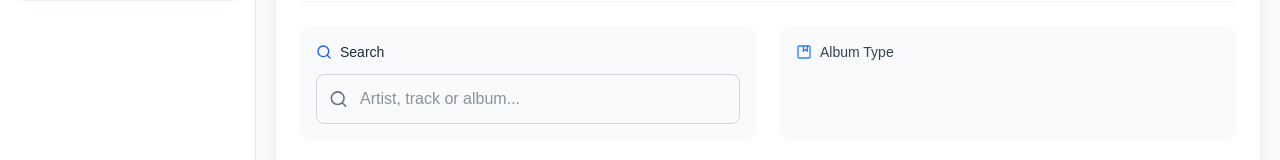
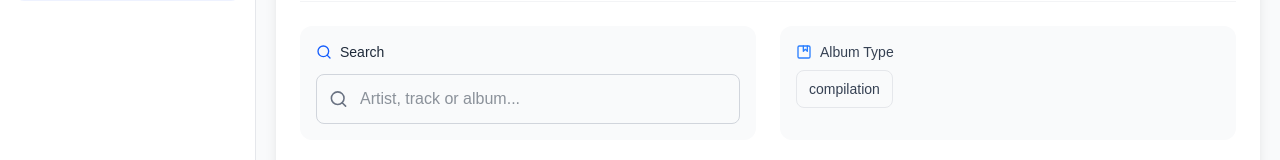
Before and after one commit to Kimbohy/song, a Next.js app: page /filter in a window 1280 px wide. Shown: the part 267-427 px from the top of the page. Built offline with nearby package versions, Linux system fonts and the light colour scheme; no server answers; the database is empty.

Commit message:
feat: update album type options in FilterPanel to include compilation types

```diff
--- a/components/filter/FilterPanel.tsx
+++ b/components/filter/FilterPanel.tsx
@@ -39,6 +39,11 @@ export default function FilterPanel({
   // Sort options
   const [sort, setSort] = useState("stream");
   const [order, setOrder] = useState<"ASC" | "DESC">("DESC");
+
+  // Include all potential album types including compilation
+  const allAlbumTypes = [...new Set([...albumTypes, "compilation"])].filter(
+    Boolean
+  );
 
   const danceabilityOptions = [
     { value: "any", label: "Any", min: 0, max: 1 },
@@ -203,7 +208,10 @@ export default function FilterPanel({
               id="albumType"
               label="Album Type"
               icon={<Album size={16} />}
-              options={albumTypes.map((type) => ({ value: type, label: type }))}
+              options={allAlbumTypes.map((type) => ({
+                value: type,
+                label: type,
+              }))}
               selectedValues={selectedAlbumTypes}
               onChange={handleMultiSelectChange}
             />
@@ -310,7 +318,7 @@ export default function FilterPanel({
         >
           {isLoading ? (
             <>
-              <div className="w-4 h-4 mr-2 border-2 border-white border-t-transparent rounded-full animate-spin"></div>
+              <div className="w-4 h-4 mr-2 border-2 border-white rounded-full border-t-transparent animate-spin"></div>
               Finding Songs...
             </>
           ) : (
```
